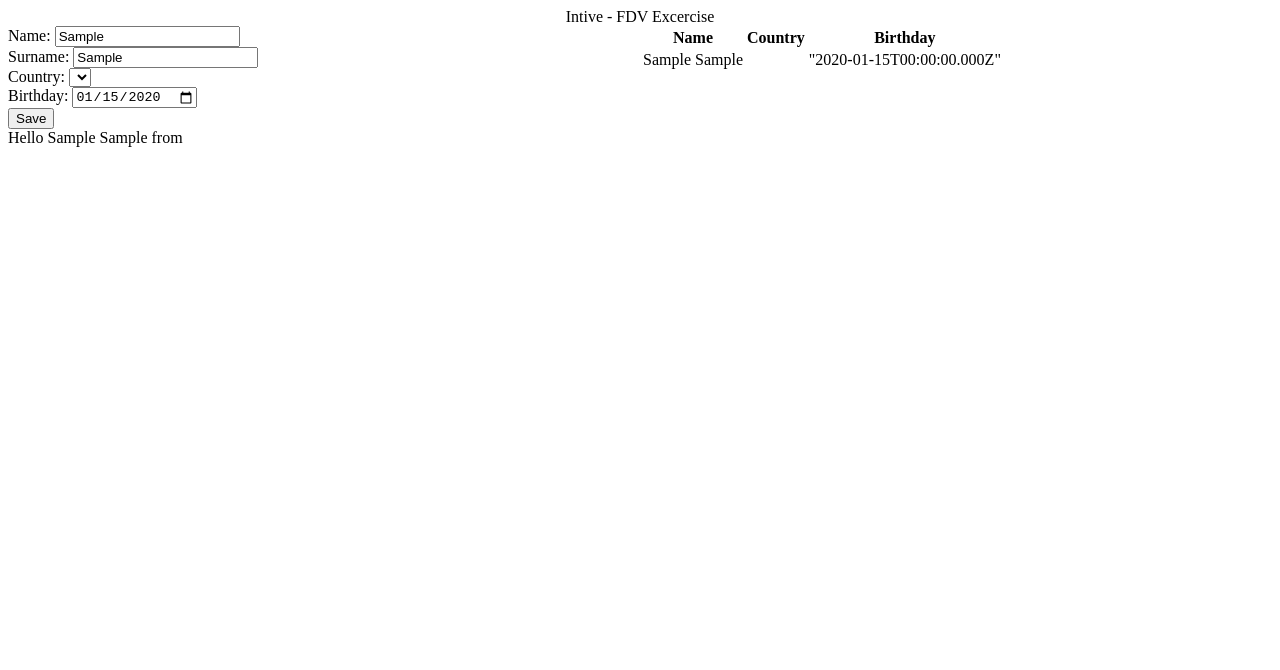
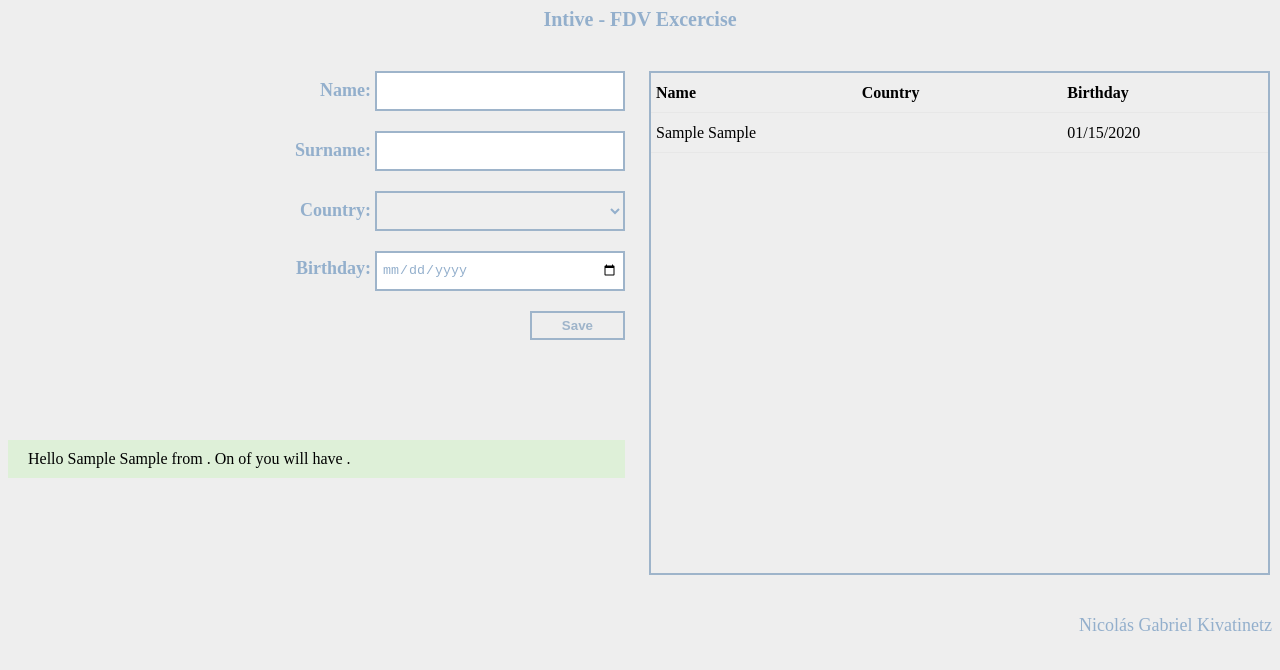
Before and after one commit to nicokiva/birthday, a website: page index.html in a window 1280 px wide. Both pictures are taken after typing "Sample", "Sample", "2020-01-15" into the empty fields and a click on the button "Save". Drawn offline with nearby package versions, Linux system fonts and the light colour scheme; no server answers.

Commit message:
removed language; styling

```diff
--- a/app/app.js
+++ b/app/app.js
@@ -1,10 +1,3 @@
 'use strict'
 
-var app = angular.module('app', ['ngTranslate']);
-
-$translate.Config({
-	default :'en_US',
-	languages :[
-
-	]
-});
+var app = angular.module('app', []);
--- a/app/components/birthdayComponent.js
+++ b/app/components/birthdayComponent.js
@@ -8,12 +8,16 @@ var component = {
 
         self.countries = [];
 
-    	self.data = {
-    		firstname: undefined,
-    		surname: undefined,
-    		country: undefined,
-    		dob: undefined
-    	};
+    	function getDefaultData() {
+    		return {
+	    		firstname: undefined,
+	    		surname: undefined,
+	    		country: undefined,
+	    		dob: undefined
+	    	};
+    	}
+
+    	self.data = getDefaultData();
 
     	self.lastInsertedData = {};
     	self.allInsertedData = [];
@@ -31,14 +35,30 @@ var component = {
 
     	self.add = function() {
     		var last = {};
+
+    		if (self.data && self.data.dob) {
+				self.data.dob = padZeros(self.data.dob.getMonth() + 1) + '/' + padZeros(self.data.dob.getDate()) + '/' + self.data.dob.getFullYear();
+    		}
+
     		angular.copy(self.data, last);
 
     		self.lastInsertedData = last;
     		self.allInsertedData.push(self.lastInsertedData);
+
+
+    		self.data = getDefaultData();
     	}
 
     	self.showMessage = function(d) {
     		self.lastInsertedData = d;
+    	}
+
+    	function padZeros(d) {
+    		if (parseInt(d) >= 10) {
+    			return d;
+    		}
+
+    		return '0' + String(d);
     	}
 
     }
--- a/app/views/birthdayComponent.html
+++ b/app/views/birthdayComponent.html
@@ -1,5 +1,3 @@
-<span class="title">Intive - FDV Excercise</span>
-
 <section class="input">
 	<div class="form-group">
 		<label for="firstname">Name:</label>
@@ -26,12 +24,12 @@
 	<button type="button" ng-click="$ctrl.add()">Save</button>
 
 
-	<div class="message" ng-show="$ctrl.lastInsertedData.firstname">Hello {{$ctrl.lastInsertedData.firstname}} {{$ctrl.lastInsertedData.surname}} from {{$ctrl.lastInsertedData.country.name}}</span></div>
+	<div class="message" ng-show="$ctrl.lastInsertedData.firstname">Hello {{$ctrl.lastInsertedData.firstname}} {{$ctrl.lastInsertedData.surname}} from {{$ctrl.lastInsertedData.country.name}}. On {{$ctrl.day}} of {{$ctrl.month}} you will have {{$ctrl.years}}.</span></div>
 
 </section>
 
 <section class="list">
-	<table>
+	<table cellspacing="0">
 		<thead>
 			<tr>
 				<th>Name</th>
--- a/index.html
+++ b/index.html
@@ -7,10 +7,15 @@
 		<script src="app/components/birthdayComponent.js"></script>
 
 		<link rel="stylesheet" type="text/css" href="app/styles/styles.css">
+		<meta charset="UTF-8">
 	</head>
 
 	<body ng-app="app">
+		<header>Intive - FDV Excercise</header>
+
 		<birthday-component></birthday-component>
+
+		<footer>Nicolás Gabriel Kivatinetz</footer>
 	</body>
 
 </html>
--- a/styles.less
+++ b/styles.less
@@ -1,10 +1,89 @@
-span.title {
+@mainColor: #93afcc;
+@borderColor: #9eb4ca;
+@backgroundColor: #eeeeee;
+@tableColor: black;
+@messageColor: #def0d8;
+@tableBorderColor: #e7e7e7;
+
+body {
+	background-color: @backgroundColor;
+	color: @mainColor;
+}
+
+header {
 	display: block;
+	font-size: 20px;
+    font-weight: bolder;
 	text-align: center;
 }
 
 section {
 	display: inline-block;
+	margin: 40px 0;
+	height: 500px;
 	vertical-align: top;
-	width: calc(50% - 4px);
+	width: calc(50% - 15px);
+
+	&.input {
+		text-align: right;
+
+		.form-group {
+			margin-bottom: 20px;
+
+			label {
+				font-size: 18px;
+				font-weight: bolder;
+			}
+
+			input, select {
+				color: @mainColor;
+				border: solid 2px @borderColor;
+				height: 40px;
+				padding: 2px 5px;
+				width: 250px;
+			}
+		}
+
+		button {
+			background-color: @backgroundColor;
+			border: solid 2px @borderColor;
+			color: @borderColor;
+			font-weight: bolder;
+			padding: 5px 30px;
+		}
+
+		.message {
+			background-color: @messageColor;
+			color: @tableColor;
+			margin-top: 100px;
+			padding: 10px 20px;
+			text-align: left;
+		}
+	}
+
+	&.list {
+		border: solid 2px @borderColor;
+		margin-left: 20px;
+
+		table {
+			color: @tableColor;
+			width: 100%;
+
+			th {
+				text-align: left;
+			}
+
+			td, th {
+				border-bottom: solid 1px @tableBorderColor;
+				height: 40px;
+				padding-left: 5px;
+				width: 33%;
+			}
+		}
+	}
 }
+
+footer {
+	font-size: 18px;
+	text-align: right;
+}
```
Also changed, not shown: languages/en_US.lang.json (deleted, +0 -11 lines), app/styles/styles.css.
